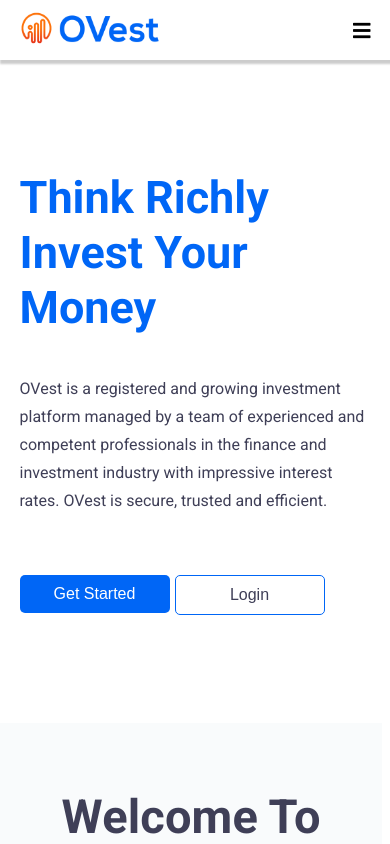
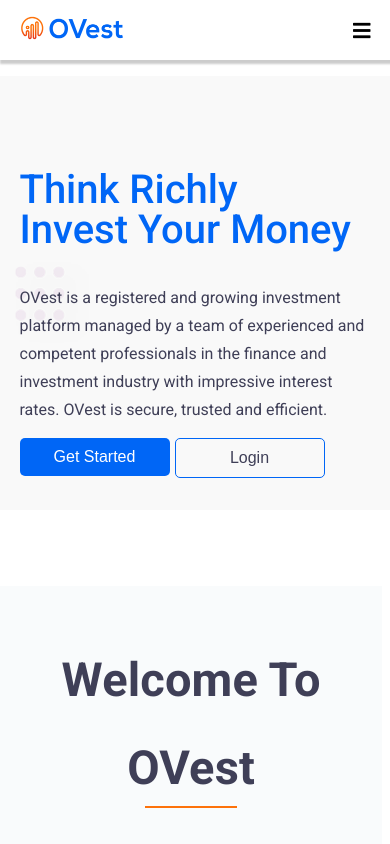
Before and after one commit to opeyemipeter1759/ovestng, a React (Create React App) app: page / in a window 390 px wide. Shown: the top 844 px of the page. Built offline with nearby package versions, Linux system fonts and the light colour scheme.

Commit message:
who we are

```diff
--- a/src/components/About.css
+++ b/src/components/About.css
@@ -49,3 +49,7 @@ hr {
   box-shadow: 0 2.8px 2.2px rgba(0, 0, 0, 0.034), 0 6.7px 5.3px rgba(0, 0, 0, 0.048), 0 12.5px 10px rgba(0, 0, 0, 0.06),
     0 22.3px 17.9px rgba(0, 0, 0, 0.072), 0 41.8px 33.4px rgba(0, 0, 0, 0.086), 0 100px 80px rgba(0, 0, 0, 0.12) !important;
 }
+
+@media screen and (max-width:997px){
+
+}
--- a/src/components/Home.js
+++ b/src/components/Home.js
@@ -14,6 +14,7 @@ function Home() {
     TweenMax.to(app, 0, { css: { visibility: "visible" } });
   });
   return (
+    <div>
       <div className="home" ref={(el) => (app = el)}>
         <div className="container">
           <Grid container spacing={6}>
@@ -23,10 +24,10 @@ function Home() {
                   Think Richly <br /> Invest Your Money
                 </h1>
                 <p>
-                OVest is a registered and growing investment platform managed by
-                a team of experienced and competent professionals in the finance
-                and investment industry with impressive interest rates. OVest is
-                secure, trusted and efficient.
+                  OVest is a registered and growing investment platform managed
+                  by a team of experienced and competent professionals in the
+                  finance and investment industry with impressive interest
+                  rates. OVest is secure, trusted and efficient.
                 </p>
                 <p className="btn-st">
                   <button className="btn-start1">Get Started</button>
@@ -59,6 +60,7 @@ function Home() {
             </Grid>
           </Grid>
         </div>
+      </div>
       <AboutUs />
     </div>
   );
--- a/src/components/Navba.css
+++ b/src/components/Navba.css
@@ -98,14 +98,23 @@ nav {
 }
 
 @media screen and (max-width: 800px) {
-  .logo {
+  .logo img {
     width: 50%;
   }
   .menu-list li a {
     font-size: 14px;
-    margin-left: 10px;
+    margin-left: 11px;
   }
 }
+/* @media screen and (max-width: 700px) {
+  .logo img {
+    width: 50%;
+  }
+  .menu-list li a {
+    font-size: 13px;
+    margin-right: 15px;
+  }
+} */
 
 @media screen and (max-width: 768px) {
   .menu-icon {
@@ -115,11 +124,12 @@ nav {
     flex-direction: column;
     width: 100%;
     position: absolute;
-    background: rgba(0, 0, 0, 0.7);
-    padding: 20px;
+    background: #fff;
+    padding: 5px;
     right: 0;
-    top: 64px;
+    top: 60px;
     transition: all 0.5s ease-in-out;
+    /* height: 50vh; */
   }
 
   .menu-list li {
@@ -133,7 +143,7 @@ nav {
 
   .menu-list li a,
   .menu-list li:last-child a {
-    width: 100px;
+    width: 150px;
     display: block;
     margin: auto;
   }
--- a/src/components/Navba.js
+++ b/src/components/Navba.js
@@ -5,10 +5,17 @@ import "./Navba.css";
 import menuList from "./MenuList";
 const Navba = () => {
   const [clicked, setClicked] = useState(false);
+  const closeMobileMenu = () => setClicked(false);
+
   const menu = menuList.map(({ url, title }, index) => {
     return (
       <li key={index}>
-        <NavLink exact to={url} activeClassName="active">
+        <NavLink
+          onClick={closeMobileMenu}
+          exact
+          to={url}
+          activeClassName="active"
+        >
           {title}
         </NavLink>
       </li>
--- a/src/components/home.css
+++ b/src/components/home.css
@@ -1,5 +1,6 @@
 .home {
   visibility: hidden;
+  background-image: url(./images/pattern.png);
 }
 .container {
   width: 90%;
@@ -104,6 +105,27 @@
   align-items: center;
   max-width: 500px;
 }
+@media screen and (max-width: 997px) {
+  .text-title {
+    font-weight: 500;
+    font-size: 2.5em;
+    line-height: 40px;
+  }
+  .header-text-session > p {
+    margin-top: -6px;
+  }
+  .image-14 {
+    margin: 100px 0px 0px 0px;
+    object-fit: contain;
+  }
+}
+@media screen and (max-width: 886px) {
+  .text-title {
+    font-weight: 500;
+    font-size: 2.5em;
+    line-height: 40px;
+  }
+}
 @media screen and (max-width: 768px) {
   .image-ses {
     display: none;
```
Also changed, not shown: src/components/images/pattern.png (added). Lines whose indentation alone changed are shown as unchanged.
